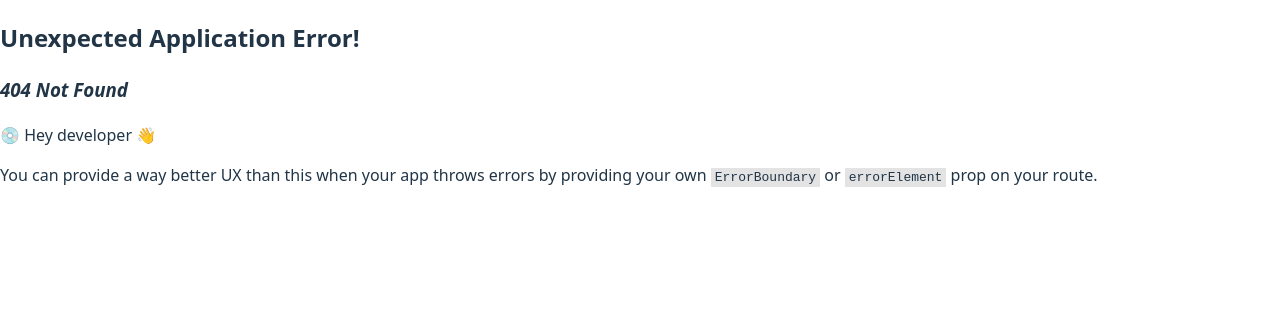
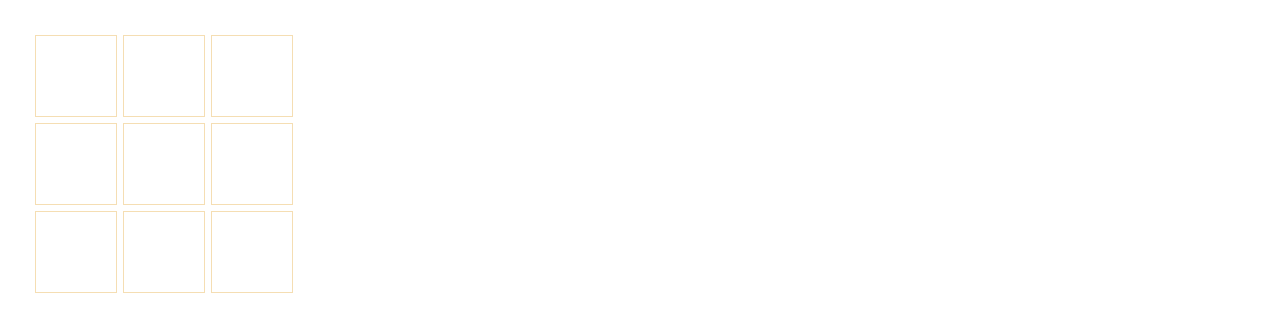
Before and after one commit to rjrocks1908/react-machine-coding, a React (Vite) app: page /interactiveshape in a window 1280 px wide. Before the commit this address had no page. Shown: the top 332 px of the page. Built offline with nearby package versions, Linux system fonts and the light colour scheme.

Commit message:
feat: add InteractiveShape and InteractiveShapePage components for interactive grid functionality

```diff
--- /dev/null
+++ b/src/components/interactiveshape/Grid.tsx
@@ -0,0 +1,25 @@
+import type { Cell } from "./InteractiveShape";
+
+interface Props {
+  grid: Cell[][];
+  handleClick: Function;
+}
+
+function Grid({ grid, handleClick }: Props) {
+  return (
+    <div>
+      {grid.map((row, rowidx) => (
+        <div className="row" key={rowidx}>
+          {row.map((cell, cellidx) => (
+            <div
+              key={cellidx}
+              className={`cell ${cell.status ? "active" : ""}`}
+              onClick={() => handleClick(cell.id)}
+            />
+          ))}
+        </div>
+      ))}
+    </div>
+  );
+}
+export default Grid;
--- /dev/null
+++ b/src/components/interactiveshape/InteractiveShape.tsx
@@ -0,0 +1,87 @@
+import { useEffect, useRef, useState } from "react";
+import Grid from "./Grid";
+
+export interface Cell {
+  id: string;
+  status: boolean;
+}
+
+function InteractiveShape({
+  gridRow,
+  gridCol,
+}: {
+  gridRow: number;
+  gridCol: number;
+}) {
+  const [grid, setGrid] = useState<Cell[][]>([]);
+  const queueRef = useRef<string[]>([]);
+  const timeRef = useRef<number | null>(null);
+
+  useEffect(() => {
+    const grid = [];
+
+    for (let i = 0; i < gridRow; i++) {
+      const row: Cell[] = [];
+      for (let j = 0; j < gridCol; j++) {
+        const cell: Cell = { id: `${i},${j}`, status: false };
+        row.push(cell);
+      }
+      grid.push(row);
+    }
+
+    setGrid(grid);
+  }, []);
+
+  const makeCellsToDefault = () => {
+    let idx = 0;
+    timeRef.current = setInterval(() => {
+      const id = queueRef.current[idx];
+      if (id) {
+        const coordinates = id.split(",");
+        const r = parseInt(coordinates[0]);
+        const c = parseInt(coordinates[1]);
+
+        setGrid((pgrid) => {
+          const newgrid = [...pgrid];
+
+          newgrid[r][c] = { ...newgrid[r][c], status: false };
+
+          return newgrid;
+        });
+        idx++;
+      } else {
+        if (timeRef.current) clearInterval(timeRef.current);
+        queueRef.current = [];
+      }
+    }, 1000);
+  };
+
+  const handleClick = (id: string) => {
+    if (queueRef.current.length !== gridCol * gridRow) {
+      const coordinates = id.split(",");
+      const r = parseInt(coordinates[0]);
+      const c = parseInt(coordinates[1]);
+
+      setGrid((pgrid) => {
+        const newgrid = [...pgrid];
+
+        newgrid[r][c] = { ...newgrid[r][c], status: true };
+
+        return newgrid;
+      });
+
+      queueRef.current.push(id);
+
+      if (queueRef.current.length == gridCol * gridRow) {
+        makeCellsToDefault();
+      }
+    }
+  };
+
+  return (
+    <div>
+      <Grid grid={grid} handleClick={handleClick} />
+    </div>
+  );
+}
+export default InteractiveShape;
--- /dev/null
+++ b/src/pages/InteractiveShapePage.tsx
@@ -0,0 +1,11 @@
+import InteractiveShape from "../components/interactiveshape/InteractiveShape";
+import "../styles/interactiveshape.css"
+
+function InteractiveShapePage() {
+  return (
+    <div className="ishape-container">
+      <InteractiveShape gridRow={3} gridCol={3} />
+    </div>
+  );
+}
+export default InteractiveShapePage;
--- a/src/router/routes.ts
+++ b/src/router/routes.ts
@@ -12,6 +12,7 @@
 import AccordionPage from "../pages/AccordionPage.tsx";
 import StopWatchPage from "../pages/StopWatchPage.tsx";
 import FileExplorerPage from "../pages/FileExplorerPage.tsx";
+import InteractiveShapePage from "../pages/InteractiveShapePage.tsx";
 
 export const router = createBrowserRouter([
   {
@@ -66,6 +67,10 @@
         path: "fileexplorer",
         Component: FileExplorerPage,
       },
+      {
+        path: "interactiveshape",
+        Component: InteractiveShapePage,
+      },
     ],
   },
 ]);
--- /dev/null
+++ b/src/styles/interactiveshape.css
@@ -0,0 +1,21 @@
+.ishape-container {
+  margin: 2rem;
+}
+
+.row {
+  display: flex;
+  flex-direction: row;
+}
+
+.cell {
+  width: 5rem;
+  height: 5rem;
+  margin: 3px;
+  cursor: pointer;
+  border: 1px solid wheat;
+  transition: all 0.3s;
+}
+
+.active {
+  background-color: aqua;
+}
```
